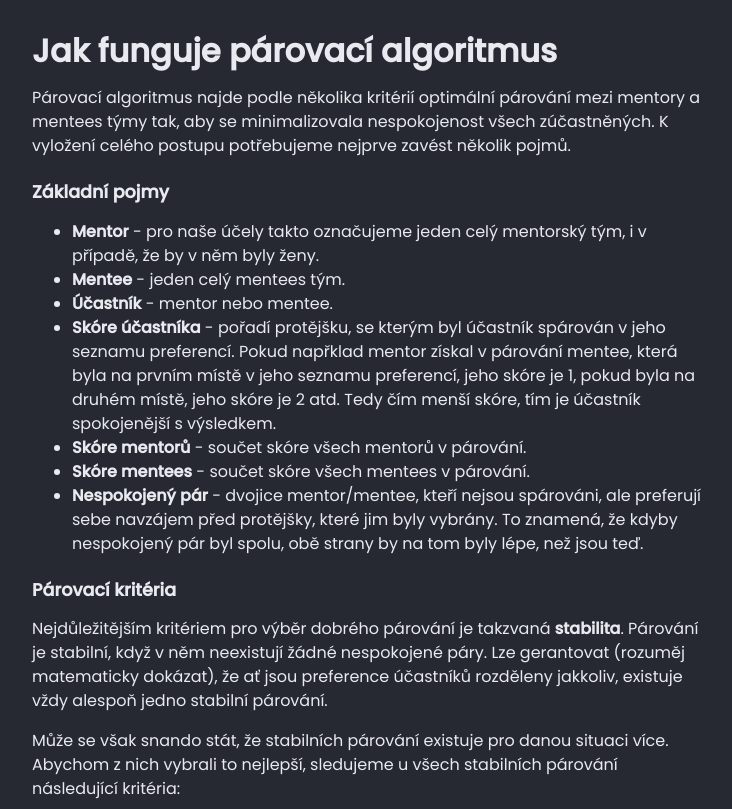
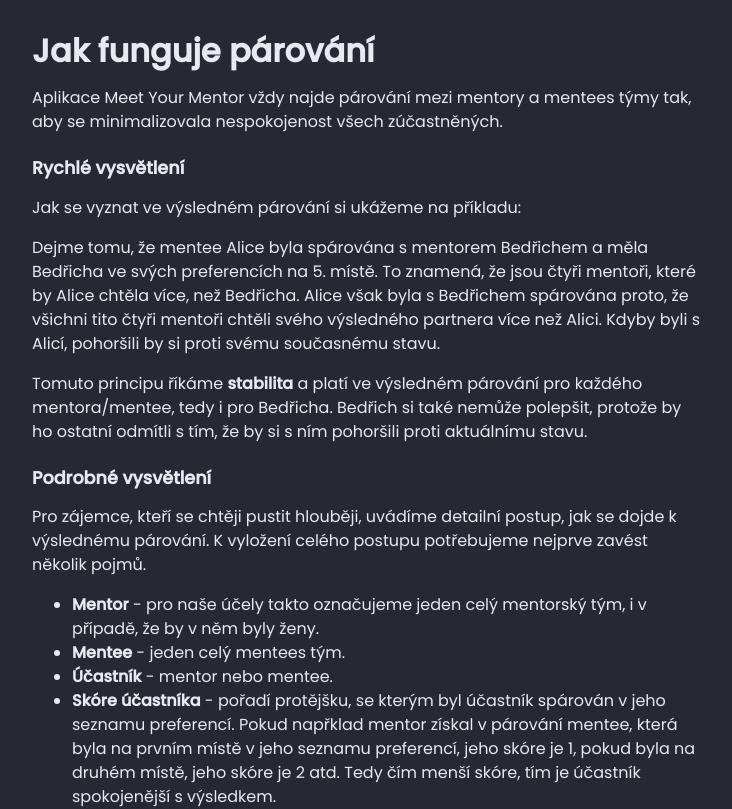
Before and after one commit to podlomar/meetyourmentor, a Next.js app: page /explanation in a window 1280 px wide. Shown: the top 809 px of the page, without its empty margins (272-1004 px from the left). Built offline with nearby package versions, Linux system fonts and the light colour scheme.

Commit message:
Vstřícnější popis výsledků párování

```diff
--- a/src/app/explanation/content.mdx
+++ b/src/app/explanation/content.mdx
@@ -1,8 +1,18 @@
-# Jak funguje párovací algoritmus
+# Jak funguje párování
 
-Párovací algoritmus najde podle několika kritérií optimální párování mezi mentory a mentees týmy tak, aby se minimalizovala nespokojenost všech zúčastněných. K vyložení celého postupu potřebujeme nejprve zavést několik pojmů.
+Aplikace Meet Your Mentor vždy najde párování mezi mentory a mentees týmy tak, aby se minimalizovala nespokojenost všech zúčastněných.
 
-## Základní pojmy
+## Rychlé vysvětlení
+
+Jak se vyznat ve výsledném párování si ukážeme na příkladu:
+
+Dejme tomu, že mentee Alice byla spárována s mentorem Bedřichem a měla Bedřicha ve svých preferencích na 5. místě. To znamená, že jsou čtyři mentoři, které by Alice chtěla více, než Bedřicha. Alice však byla s Bedřichem spárována proto, že všichni tito čtyři mentoři chtěli svého výsledného partnera více než Alici. Kdyby byli s Alicí, pohoršili by si proti svému současnému stavu.
+
+Tomuto principu říkáme **stabilita** a platí ve výsledném párování pro každého mentora/mentee, tedy i pro Bedřicha. Bedřich si také nemůže polepšit, protože by ho ostatní odmítli s tím, že by si s ním pohoršili proti aktuálnímu stavu.
+
+## Podrobné vysvětlení
+
+Pro zájemce, kteří se chtěji pustit hlouběji, uvádíme detailní postup, jak se dojde k výslednému párování. K vyložení celého postupu potřebujeme nejprve zavést několik pojmů.
 
 - **Mentor** - pro naše účely takto označujeme jeden celý mentorský tým, i v případě, že by v něm byly ženy.
 - **Mentee** - jeden celý mentees tým.
@@ -12,9 +22,9 @@ Párovací algoritmus najde podle několika kritérií optimální párování m
 - **Skóre mentees** - součet skóre všech mentees v párování.
 - **Nespokojený pár** - dvojice mentor/mentee, kteří nejsou spárováni, ale preferují sebe navzájem před protějšky, které jim byly vybrány. To znamená, že kdyby nespokojený pár byl spolu, obě strany by na tom byly lépe, než jsou teď.
 
-## Párovací kritéria
+### Párovací kritéria
 
-Nejdůležitějším kritériem pro výběr dobrého párování je takzvaná **stabilita**. Párování je stabilní, když v něm neexistují žádné nespokojené páry. Lze gerantovat (rozuměj matematicky dokázat), že ať jsou preference účastníků rozděleny jakkoliv, existuje vždy alespoň jedno stabilní párování.
+Nejdůležitějším kritériem pro výběr dobrého párování je již zmíněná **stabilita**. Párování je stabilní, když v něm neexistují žádné nespokojené páry. Lze gerantovat (rozuměj matematicky dokázat), že ať jsou preference účastníků rozděleny jakkoliv, existuje vždy alespoň jedno stabilní párování.
 
 Může se však snando stát, že stabilních párování existuje pro danou situaci více. Abychom z nich vybrali to nejlepší, sledujeme u všech stabilních párování následující kritéria:
 
@@ -22,12 +32,12 @@ Může se však snando stát, že stabilních párování existuje pro danou sit
 - **Celková férovost** - párování je tím férovější, čím menší je absolutní hodnota rozdílu mezi skórem mentorů a skórem mentees. Tedy čím více se skóra účastníků blíží k sobě, tím férovější je párování.
 - **Celková spokojenost** - celková spokojenost je tím vyšší, čím nižší je součet skóre mentorů a mentees.
 
-## Algoritmus
+### Algoritmus
 
 Algoritmus pro nalezení nejlepšího párování pracuje v následujících krocích:
 
 1. Najdi všechna stabilní párování pomocí [rozšířeného Gale-Shapley algoritmu](https://en.wikipedia.org/wiki/Gale%E2%80%93Shapley_algorithm).
-1. Ze stabilních párování vyber všechna s nejmenším celkovým zklamáním.
+1. Ze stabilních párování vyber všechna párovnání s nejmenším celkovým zklamáním.
 1. Z výsledku vyber všechna párování s největší celkovou férovostí.
 1. Z výsledku vyber všechna párování s největší celkovou spokojeností.
 1. Z výsledku vyber všechna párování s nejvyšší spokojeností mentorů.
```
